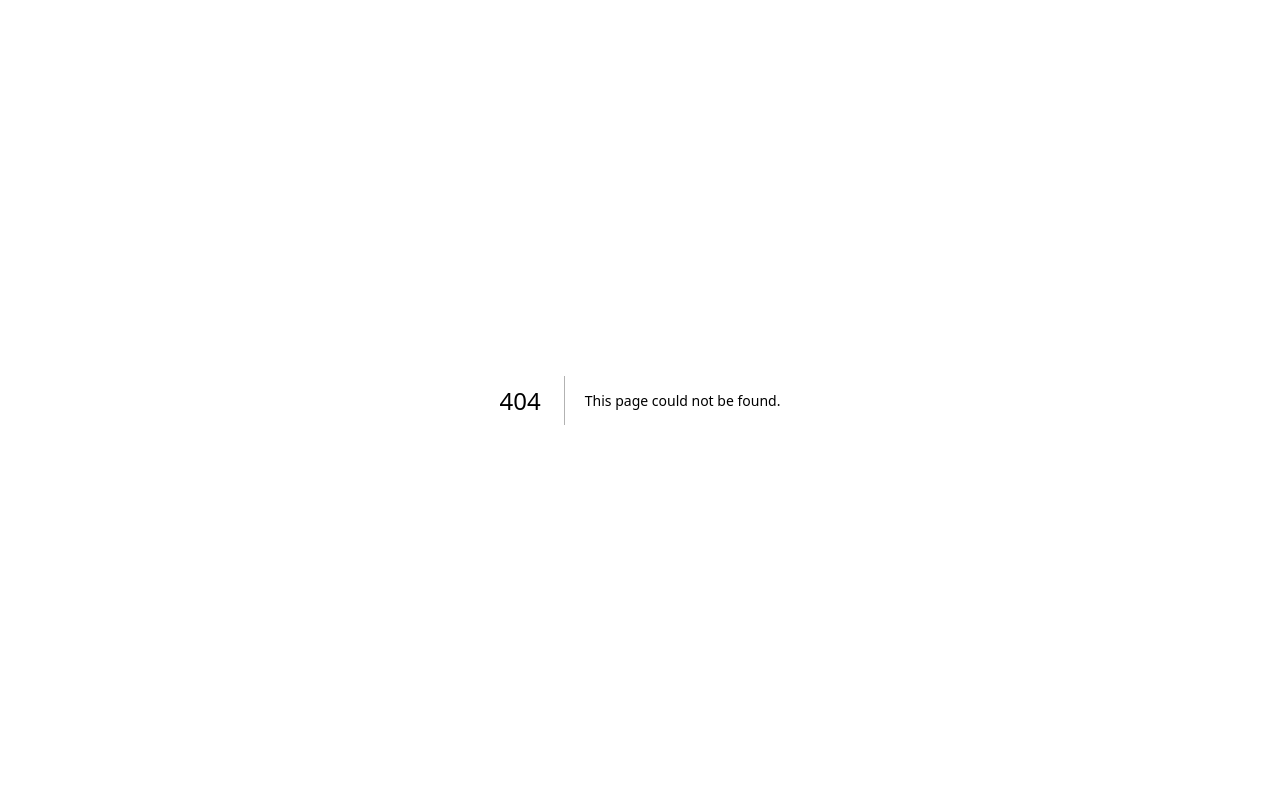
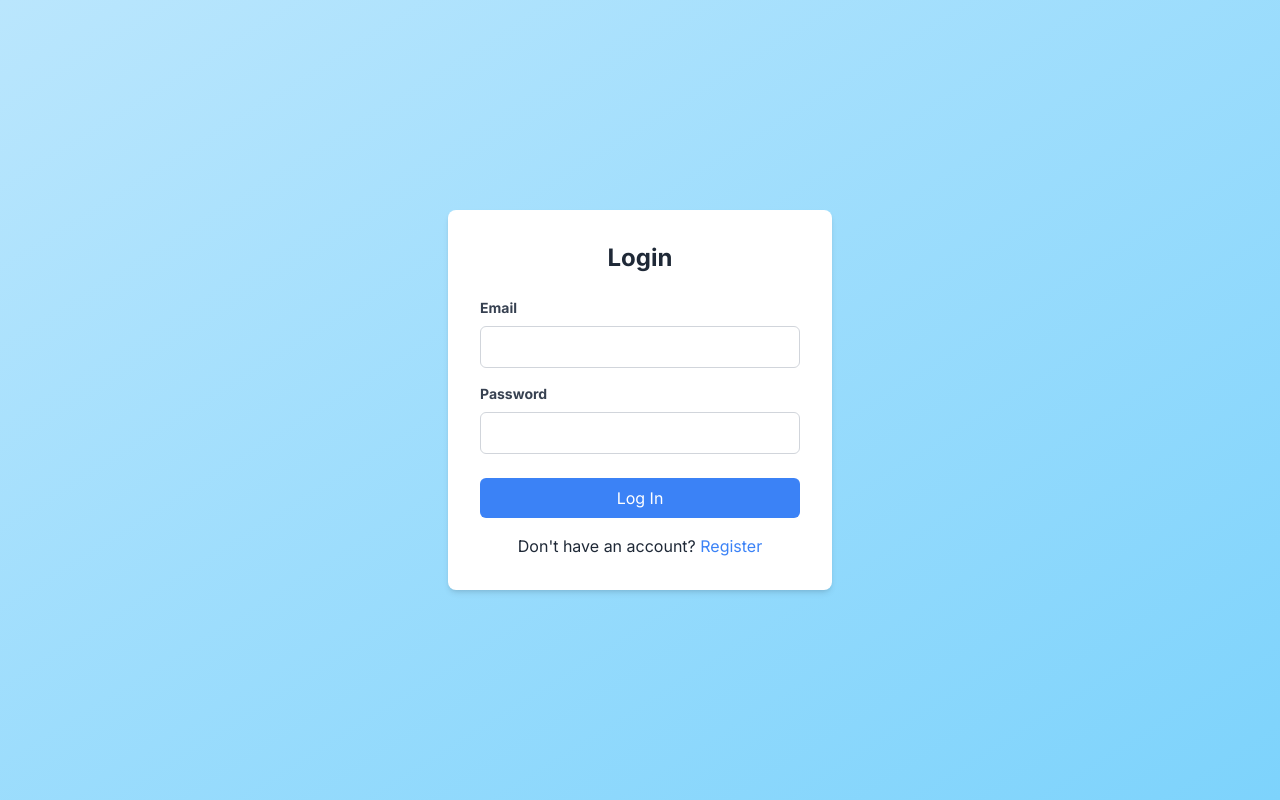
Before and after one commit to jordanconklin/ConklinOfficial-Landing-Page, a Next.js app: page /login in a window 1280 px wide. Before the commit this address had no page. Built offline with nearby package versions, Linux system fonts and the light colour scheme.

Commit message:
login api calls work, redirects to homepage, but getting weird things happening when say refreshing the page after logging in

```diff
--- /dev/null
+++ b/app/api/login/route.ts
@@ -0,0 +1,25 @@
+import { NextResponse } from 'next/server';
+
+export async function POST(request: Request) {
+  const { email, password } = await request.json();
+
+  try {
+    const response = await fetch('http://127.0.0.1:8000/login/', {
+      method: 'POST',
+      headers: {
+        'Content-Type': 'application/json',
+      },
+      body: JSON.stringify({ email, password }),
+    });
+
+    if (response.ok) {
+      const data = await response.json();
+      return NextResponse.json(data);
+    } else {
+      return NextResponse.json({ error: 'Invalid credentials' }, { status: 401 });
+    }
+  } catch (error) {
+    console.error('Error during login:', error);
+    return NextResponse.json({ error: 'Internal server error' }, { status: 500 });
+  }
+}
--- /dev/null
+++ b/app/api/register/route.tsx
@@ -0,0 +1,26 @@
+
+import { NextResponse } from 'next/server';
+
+export async function POST(request: Request) {
+  const playerInfo = await request.json();
+
+  try {
+    const response = await fetch('http://127.0.0.1:8000/register/', {
+      method: 'POST',
+      headers: {
+        'Content-Type': 'application/json',
+      },
+      body: JSON.stringify(playerInfo),
+    });
+
+    if (response.ok) {
+      const data = await response.json();
+      return NextResponse.json(data);
+    } else {
+      return NextResponse.json({ error: 'Registration failed' }, { status: 400 });
+    }
+  } catch (error) {
+    console.error('Error during registration:', error);
+    return NextResponse.json({ error: 'Internal server error' }, { status: 500 });
+  }
+}
--- /dev/null
+++ b/app/components/LoginForm.tsx
@@ -0,0 +1,71 @@
+'use client';
+
+import { useState, FormEvent } from 'react';
+
+export default function LoginForm() {
+  const [email, setEmail] = useState('');
+  const [password, setPassword] = useState('');
+
+  const handleSubmit = async (e: FormEvent<HTMLFormElement>) => {
+    e.preventDefault();
+    try {
+      const response = await fetch('/api/login', {
+        method: 'POST',
+        headers: {
+          'Content-Type': 'application/json',
+        },
+        body: JSON.stringify({ email, password }),
+      });
+
+      if (response.ok) {
+        const data = await response.json();
+        localStorage.setItem('token', data.access_token);
+        console.log('Login successful');
+        window.location.href = '/'; // Redirect to the home page
+      } else {
+        console.error('Login failed');
+        // You might want to show an error message to the user here
+      }
+    } catch (error) {
+      console.error('Error during login:', error);
+      // You might want to show an error message to the user here
+    }
+  };
+
+  return (
+    <form onSubmit={handleSubmit} className="max-w-md mx-auto mt-8 bg-white p-8 rounded-lg shadow-md">
+      <div className="mb-4">
+        <label htmlFor="email" className="block text-gray-700 text-sm font-bold mb-2">
+          Email
+        </label>
+        <input
+          type="email"
+          id="email"
+          value={email}
+          onChange={(e) => setEmail(e.target.value)}
+          className="w-full px-3 py-2 border border-gray-300 rounded-md focus:outline-none focus:ring-2 focus:ring-blue-500 text-black"
+          required
+        />
+      </div>
+      <div className="mb-6">
+        <label htmlFor="password" className="block text-gray-700 text-sm font-bold mb-2">
+          Password
+        </label>
+        <input
+          type="password"
+          id="password"
+          value={password}
+          onChange={(e) => setPassword(e.target.value)}
+          className="w-full px-3 py-2 border border-gray-300 rounded-md focus:outline-none focus:ring-2 focus:ring-blue-500 text-black"
+          required
+        />
+      </div>
+      <button
+        type="submit"
+        className="w-full bg-blue-500 text-white py-2 px-4 rounded-md hover:bg-blue-600 transition-colors duration-300"
+      >
+        Log In
+      </button>
+    </form>
+  );
+}
--- /dev/null
+++ b/app/components/RegisterForm.tsx
@@ -0,0 +1,67 @@
+'use client';
+
+import { useState, FormEvent } from 'react';
+
+export default function RegisterForm() {
+  const [formData, setFormData] = useState({
+    first_name: '',
+    last_name: '',
+    age: '',
+    position: '',
+    email: '',
+    password: '',
+  });
+
+  const handleChange = (e: React.ChangeEvent<HTMLInputElement>) => {
+    setFormData({ ...formData, [e.target.name]: e.target.value });
+  };
+
+  const handleSubmit = async (e: FormEvent<HTMLFormElement>) => {
+    e.preventDefault();
+    try {
+      const response = await fetch('/api/register', {
+        method: 'POST',
+        headers: {
+          'Content-Type': 'application/json',
+        },
+        body: JSON.stringify(formData),
+      });
+
+      if (response.ok) {
+        const data = await response.json();
+        console.log('Registration successful', data);
+        // Redirect to login page or show success message
+      } else {
+        console.error('Registration failed');
+      }
+    } catch (error) {
+      console.error('Error during registration:', error);
+    }
+  };
+
+  return (
+    <form onSubmit={handleSubmit} className="max-w-md mx-auto mt-8">
+      <div className="mb-4">
+        <label htmlFor="first_name" className="block text-gray-700 text-sm font-bold mb-2">
+          First Name
+        </label>
+        <input
+          type="text"
+          id="first_name"
+          name="first_name"
+          value={formData.first_name}
+          onChange={handleChange}
+          className="w-full px-3 py-2 border border-gray-300 rounded-md focus:outline-none focus:ring-2 focus:ring-blue-500"
+          required
+        />
+      </div>
+      {/* Add similar input fields for last_name, age, position, email, and password */}
+      <button
+        type="submit"
+        className="w-full bg-green-500 text-white py-2 px-4 rounded-md hover:bg-green-600 transition-colors duration-300"
+      >
+        Register
+      </button>
+    </form>
+  );
+}
--- /dev/null
+++ b/app/login/page.tsx
@@ -0,0 +1,80 @@
+'use client';
+
+import { useState, FormEvent } from 'react';
+import Link from 'next/link';
+import { useRouter } from 'next/navigation';
+
+export default function LoginPage() {
+    const [email, setEmail] = useState('');
+    const [password, setPassword] = useState('');
+    const router = useRouter();
+
+    const handleSubmit = async (e: FormEvent<HTMLFormElement>) => {
+      e.preventDefault();
+      try {
+        const response = await fetch('/api/login', {
+          method: 'POST',
+          headers: {
+            'Content-Type': 'application/json',
+          },
+          body: JSON.stringify({ email, password }),
+        });
+
+        if (response.ok) {
+          const data = await response.json();
+          localStorage.setItem('token', data.access_token);
+          console.log('Login successful');
+          router.push('/');
+        } else {
+          console.error('Login failed');
+        }
+      } catch (error) {
+        console.error('Error during login:', error);
+      }
+    };
+
+    return (
+        <div className="min-h-screen bg-gradient-to-br from-sky-200 to-sky-300 flex items-center justify-center">
+        <div className="bg-white p-8 rounded-lg shadow-md w-96">
+            <h1 className="text-2xl font-bold mb-6 text-center">Login</h1>
+            <form onSubmit={handleSubmit}>
+            <div className="mb-4">
+                <label htmlFor="email" className="block text-gray-700 text-sm font-bold mb-2">
+                Email
+                </label>
+                <input
+                type="email"
+                id="email"
+                value={email}
+                onChange={(e) => setEmail(e.target.value)}
+                className="w-full px-3 py-2 border border-gray-300 rounded-md focus:outline-none focus:ring-2 focus:ring-blue-500 text-gray-800"
+                required
+                />
+            </div>
+            <div className="mb-6">
+                <label htmlFor="password" className="block text-gray-700 text-sm font-bold mb-2">
+                Password
+                </label>
+                <input
+                type="password"
+                id="password"
+                value={password}
+                onChange={(e) => setPassword(e.target.value)}
+                className="w-full px-3 py-2 border border-gray-300 rounded-md focus:outline-none focus:ring-2 focus:ring-blue-500 text-gray-800"
+                required
+                />
+            </div>
+            <button
+                type="submit"
+                className="w-full bg-blue-500 text-white py-2 px-4 rounded-md hover:bg-blue-600 transition-colors duration-300"
+            >
+                Log In
+            </button>
+            </form>
+            <p className="mt-4 text-center">
+            Don't have an account? <Link href="/register" className="text-blue-500 hover:underline">Register</Link>
+            </p>
+        </div>
+        </div>
+    );
+}
--- a/app/page.tsx
+++ b/app/page.tsx
@@ -1,17 +1,27 @@
 import Link from 'next/link'
 import Image from 'next/image'
 import ContactForm from './components/ContactForm'
+import LoginForm from './components/LoginForm'
 
 export default function Home() {
   return (
     <div className="min-h-screen bg-gradient-to-br from-sky-200 to-sky-300 text-gray-800 font-sans">
       <header className="container mx-auto py-6 px-4">
         <nav className="flex justify-between items-center">
-          <h1 className="text-4xl font-extrabold">ConklinOfficial</h1>
+          <Link href="/" className="flex items-center">
+            <Image
+              src="/brand_logo.png"
+              alt="ConklinOfficial Logo"
+              width={70}
+              height={25}
+              className="object-contain"
+            />
+          </Link>
           <ul className="flex space-x-8">
             <li><a href="#" className="hover:text-gray-600 transition-colors text-lg">Home</a></li>
             <li><a href="#products" className="hover:text-gray-600 transition-colors text-lg">Products</a></li>
             <li><a href="#contact" className="hover:text-gray-600 transition-colors text-lg">Contact</a></li>
+            <li><Link href="/login" className="hover:text-gray-600 transition-colors text-lg">Login</Link></li>
             <li><a href="#" className="text-2xl">🛒</a></li>
           </ul>
         </nav>
```
Also changed, not shown: app/globals.css (line endings or trailing spaces), public/brand_logo.png (added).
